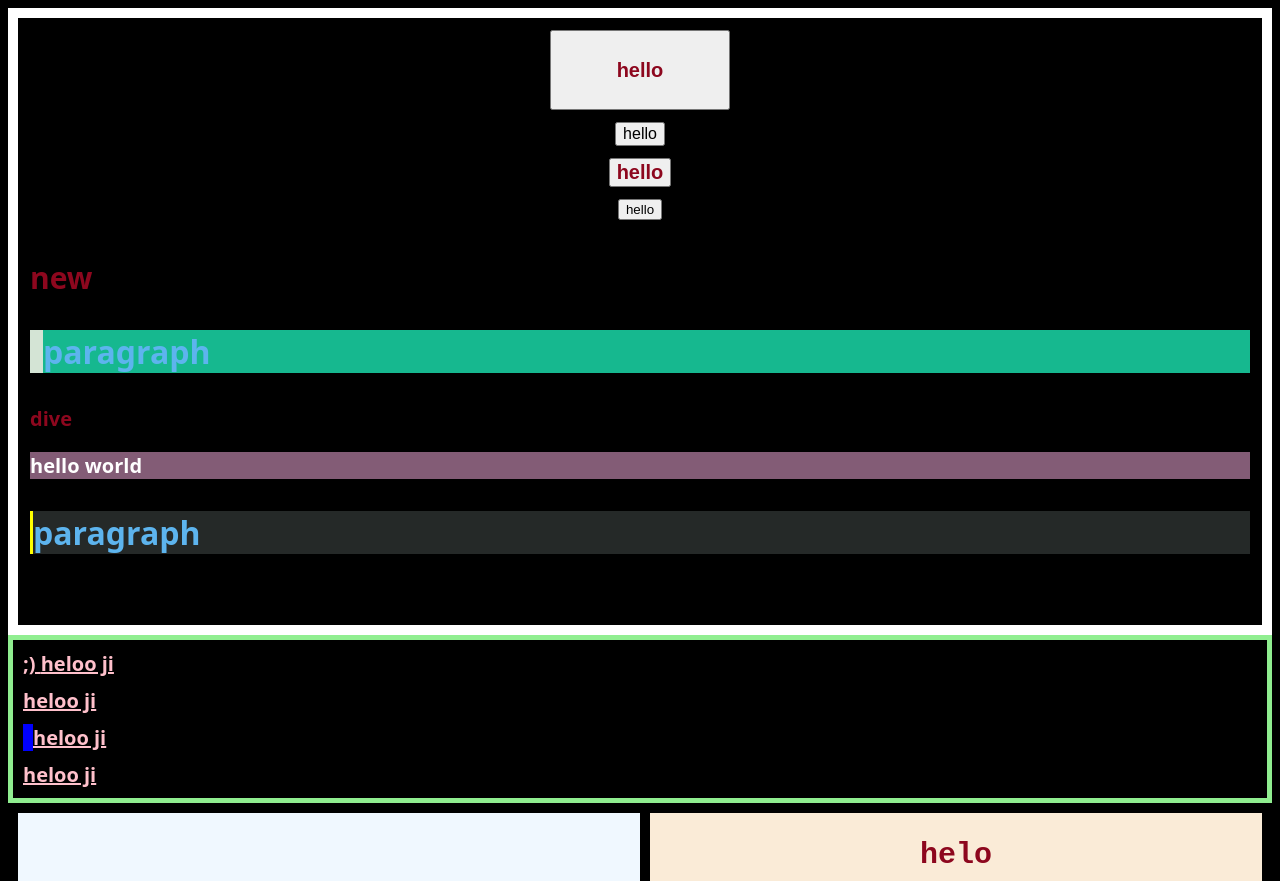
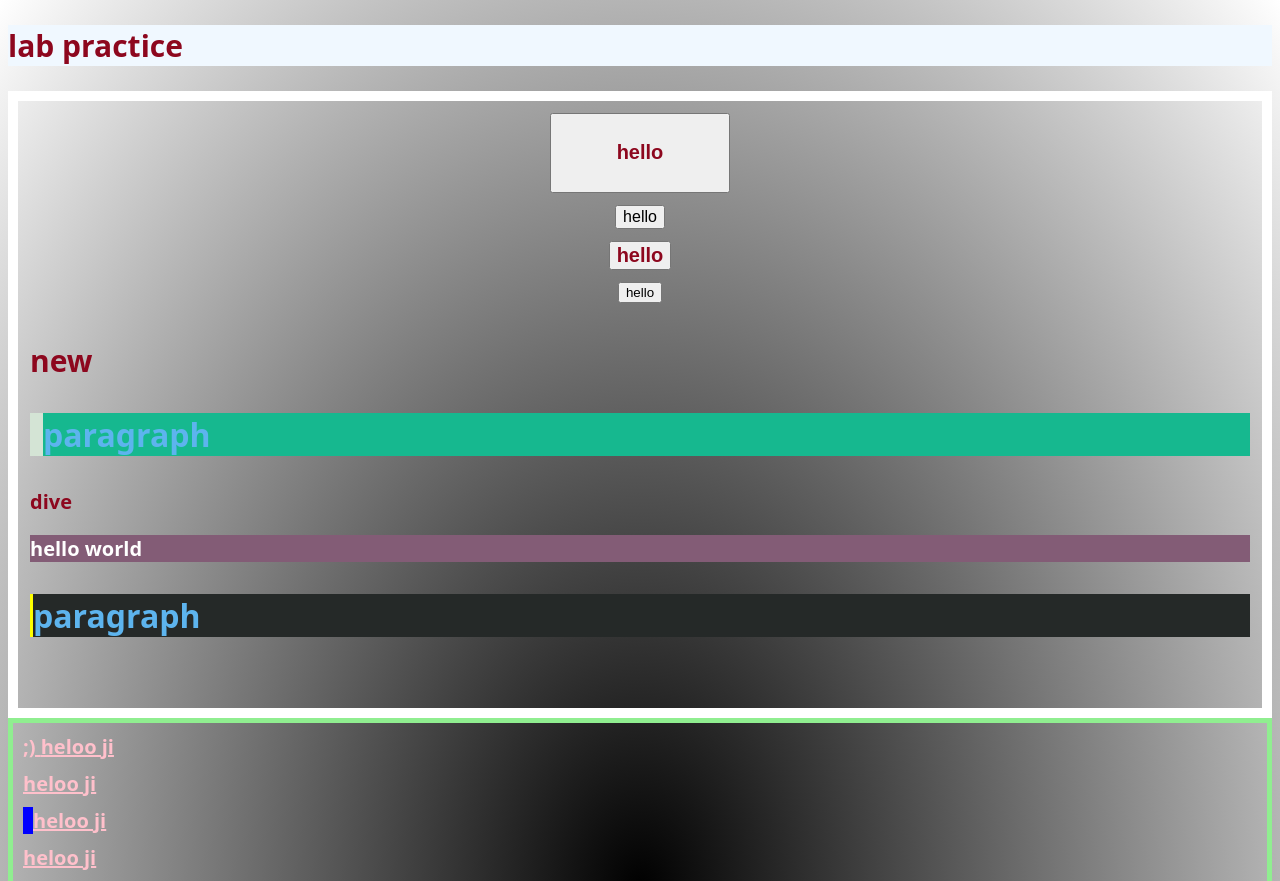
Before and after one commit to ft-talha/FSD-LAB2, a plain HTML site: page lab2_practice.html in a window 1280 px wide. Shown: the top 881 px of the page. Drawn offline with Linux system fonts and the light colour scheme.

Commit message:
Signed-off-by: Muhammad Talha <241890@austd.com>

```diff
--- a/lab2_practice.html
+++ b/lab2_practice.html
@@ -6,11 +6,16 @@
     <meta name="viewport" content="width=device-width, initial-scale=1.0">
     <title>FSD LAB 2</title>
     <style>
+        :root {
+            /*variables*/
+            --background: radial-gradient(black, white);
+        }
+
         html {
             font-size: 20px;
             color: rgb(141, 7, 30);
             font-weight: 800;
-            background-color: black;
+            background: var(--background);
             font-size: 20px;
             font-family: system-ui, -apple-system, BlinkMacSystemFont, 'Segoe UI', Roboto, Oxygen, Ubuntu, Cantarell, 'Open Sans', 'Helvetica Neue', sans-serif;
         }
@@ -20,11 +25,11 @@
             justify-content: center;
             flex-direction: column;
             align-items: center;
-
         }
 
         .btns button {
             margin-bottom: 12px;
+
         }
 
         .inherit {
@@ -33,6 +38,7 @@
             height: 4rem;
             width: 14vw;
             font-size: inherit;
+
         }
 
         .initial {
@@ -146,10 +152,18 @@
             background-color: blanchedalmond;
             padding: 19px;
         }
+
+        .talha {
+            position: sticky;
+            top: 10px;
+            left: 10px;
+            background-color: aliceblue;
+        }
     </style>
 </head>
 
 <body>
+    <h2 class="talha"> lab practice</h2>
     <div style="border: 10px solid white;padding: 12px;">
         <div class="btns">
             <button class="inherit"> hello</button>
```
